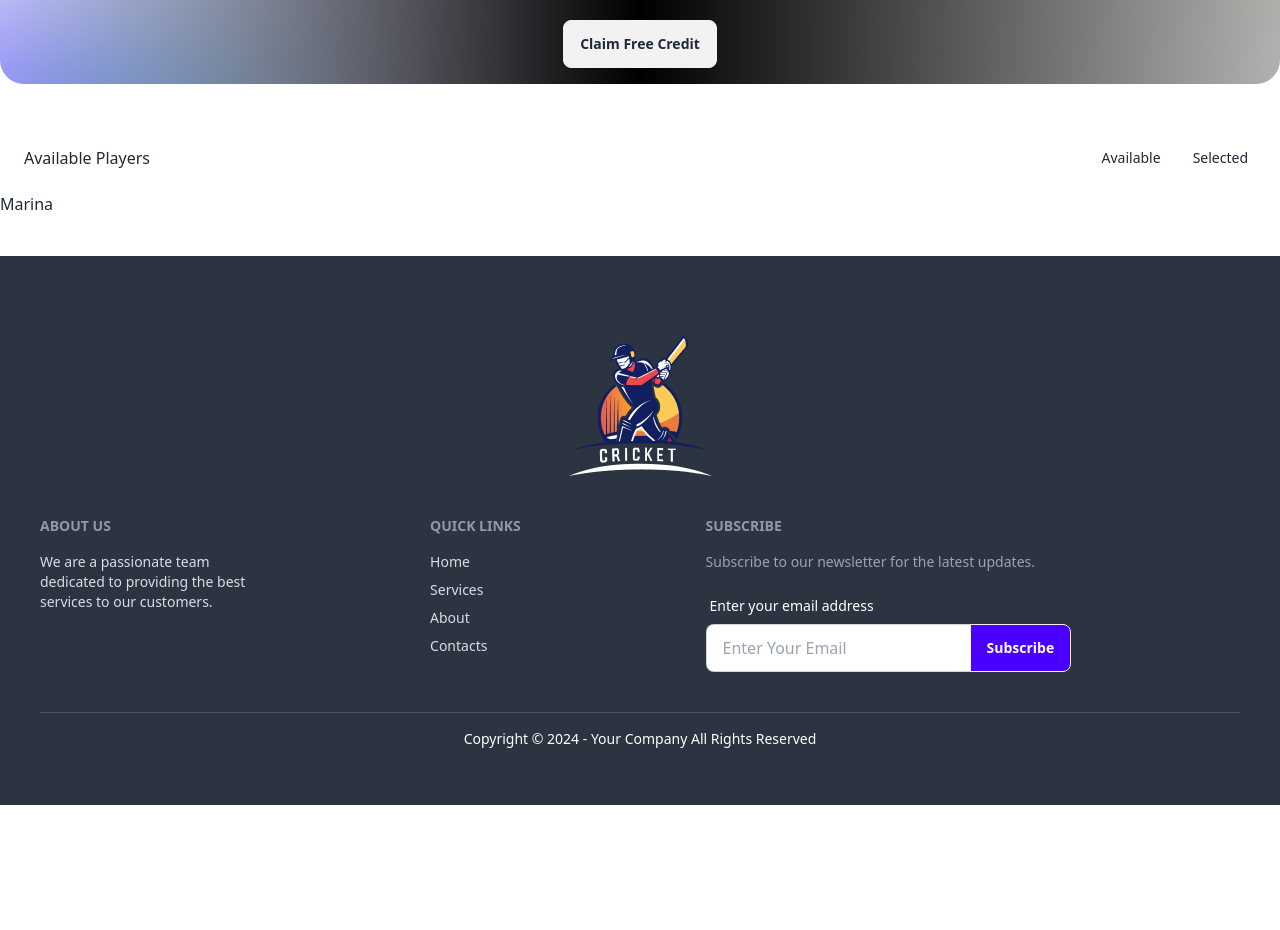
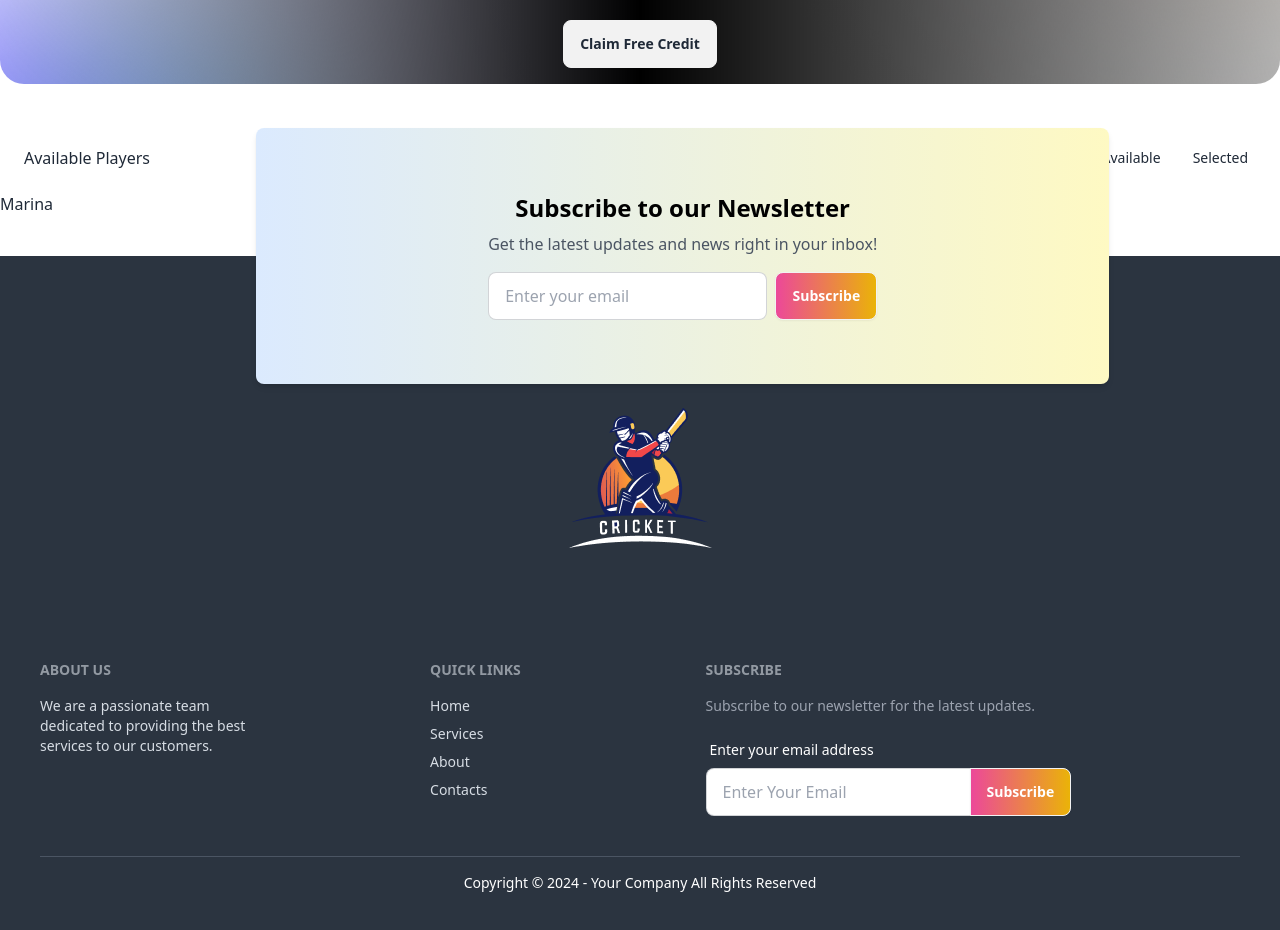
Before and after one commit to marinaakter/ppl-cricket-team, a React (Vite) app: page / in a window 1280 px wide. Shown: the part 440-1370 px from the top of the page. Before the commit the page ends 1245 px from the top, so only its background shows below. Built offline with nearby package versions, Linux system fonts and the light colour scheme.

Commit message:
Footer component and add newsletter subscription feature

```diff
--- a/src/components/Footer/Footer.jsx
+++ b/src/components/Footer/Footer.jsx
@@ -1,11 +1,24 @@
 
 const Footer = () => {
   return (
-    <div className=" bg-neutral text-neutral-content p-10 mt-10">
-        <div>
-
+    <div className="relative bg-neutral text-neutral-content p-10 mt-10">
+        <div className="absolute -top-32 left-64 w-2/3 flex justify-center items-center bg-gradient-to-r from-blue-100 to-yellow-100 py-16 rounded-lg shadow-md">
+            <div className="text-center">
+                <h2 className="text-2xl text-black font-semibold mb-2">Subscribe to our Newsletter</h2>
+                <p className="text-gray-600 mb-4">Get the latest updates and news right in your inbox!</p>
+                <div className="flex justify-center items-center gap-2">
+                <input
+                    type="email"
+                    placeholder="Enter your email"
+                    className="input input-bordered w-full max-w-xs"
+                />
+                <button className="btn bg-gradient-to-r from-pink-500 to-yellow-500 text-white font-semibold">
+                    Subscribe
+                </button>
                 </div>
-        <div className="flex items-center justify-center my-10">
+            </div>
+        </div>
+        <div className="flex items-center justify-center my-28">
             <img src="/assets/logo-footer.png" alt="" />
         </div>
         <div>
@@ -35,7 +48,9 @@ const Footer = () => {
                     type="text"
                     placeholder="Enter Your Email"
                     className="input input-bordered join-item" />
-                <button className="btn bg-primary text-white hover:text-black join-item ">Subscribe</button>
+                    <button className="btn bg-gradient-to-r from-pink-500 to-yellow-500 text-white font-semibold join-item">
+                        Subscribe
+                    </button>
                 </div>
                 </fieldset>
             </form>
--- a/src/components/Header/Header.jsx
+++ b/src/components/Header/Header.jsx
@@ -1,7 +1,7 @@
 import { TbCoinFilled } from "react-icons/tb";
 const Header = () => {
   return (
-    <div className="navbar">
+        <div className="navbar">
         <div className="flex-1">
             <img src="/assets/logo.png" alt="" />
         </div>
@@ -16,7 +16,7 @@ const Header = () => {
             </li>
             </ul>
         </div>
-    </div>
+        </div>
   )
 }
 
```
Lines whose indentation alone changed are shown as unchanged.
